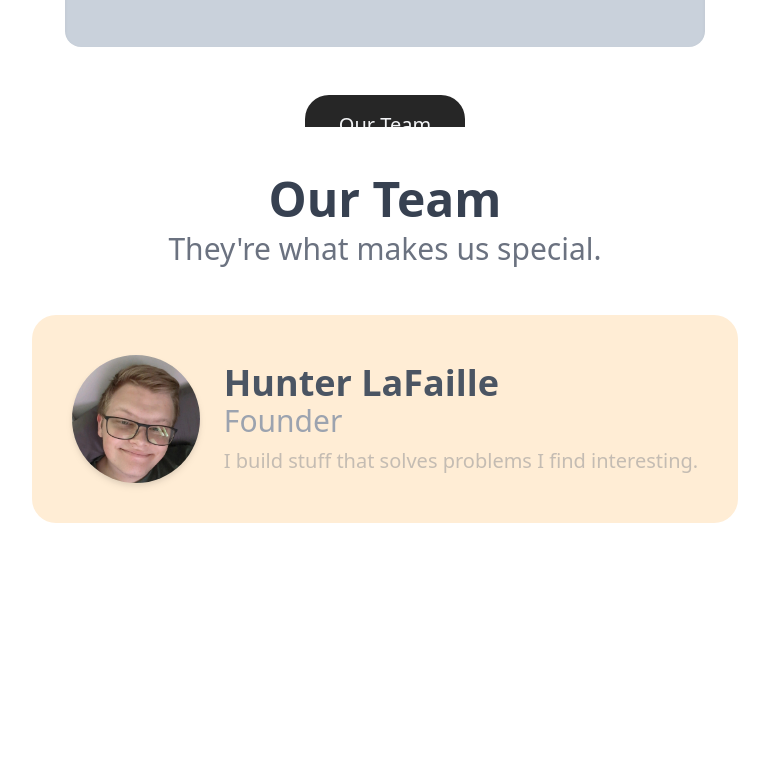
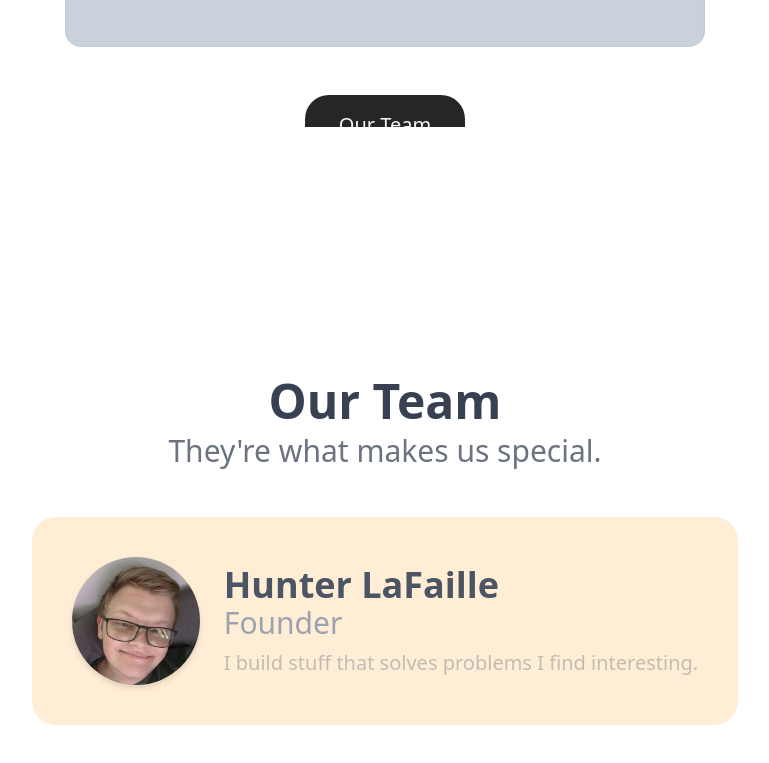
Before and after one commit to Kerosene-Labs/website, a SvelteKit app: page / in a window 1280 px wide. Shown: the part 1473-2236 px from the top of the page, without its empty margins (255-1024 px from the left). Built offline with nearby package versions, Linux system fonts and the light colour scheme.

Commit message:
adding ci

```diff
--- a/src/routes/+page.svelte
+++ b/src/routes/+page.svelte
@@ -11,22 +11,25 @@
 </script>
 
 <PageSection type={PageSectionType.LANDING}>
-	<div class="flex w-full h-full items-center justify-center">
+	<div class="center-container">
 		<LandingCardGroup />
 	</div>
 </PageSection>
 <PageSection type={PageSectionType.PROJECTS}>
-	<div class="flex h-full items-center justify-center">
+	<div class="center-container">
 		<div class="sm:w-5/6 lg:w-1/2">
 			<ProjectCardGroup />
 		</div>
 	</div>
 </PageSection>
 <PageSection type={PageSectionType.MEMBERS}>
-	<div class="flex h-full justify-center">
+	<div class="center-container">
 		<MembersCardGroup />
 	</div>
 </PageSection>
 
 <style lang="postcss">
+	div.center-container {
+		@apply flex w-full h-full items-center justify-center;
+	}
 </style>
```
